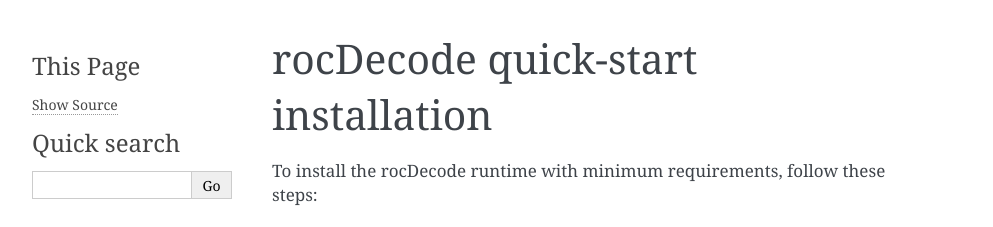
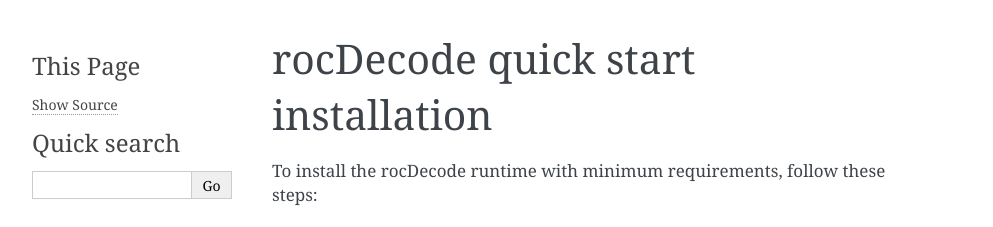
Before and after one commit to ROCm/rocDecode, a Sphinx documentation site: the page built from docs/install/quick-start.rst, in a window 1280 px wide. Shown: the top 227 px of the page, without its empty margins (148-1141 px from the left). Built offline with Sphinx 7.4.7, drawn with Linux system fonts in a browser that asks for light colours.

```diff
--- a/docs/install/install.rst
+++ b/docs/install/install.rst
@@ -52,7 +52,7 @@ Prerequisites
   `amdgpu-install <https://rocm.docs.amd.com/projects/install-on-linux/en/latest/how-to/amdgpu-install.html>`_
 
   * Run: ``--usecase=rocm``
-  * To install rocDecode with minimum requirements, follow the :doc:`quick-start instructions <./quick-start>`
+  * To install rocDecode with minimum requirements, follow the :doc:`quick start instructions <./quick-start>`
 
 * Video Acceleration API Version ``1.5.0`` or later - ``Libva`` is an implementation for VA-API
 
--- a/docs/install/quick-start.rst
+++ b/docs/install/quick-start.rst
@@ -3,7 +3,7 @@
   :keywords: install, rocDecode, AMD, ROCm
 
 ********************************************************************
-rocDecode quick-start installation
+rocDecode quick start installation
 ********************************************************************
 
 To install the rocDecode runtime with minimum requirements, follow these steps:
```
Also changed, not shown: 1 other file.
